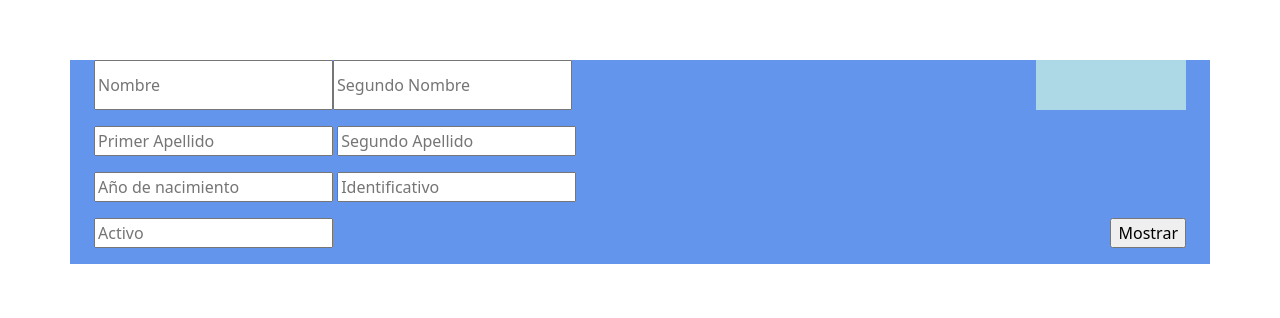
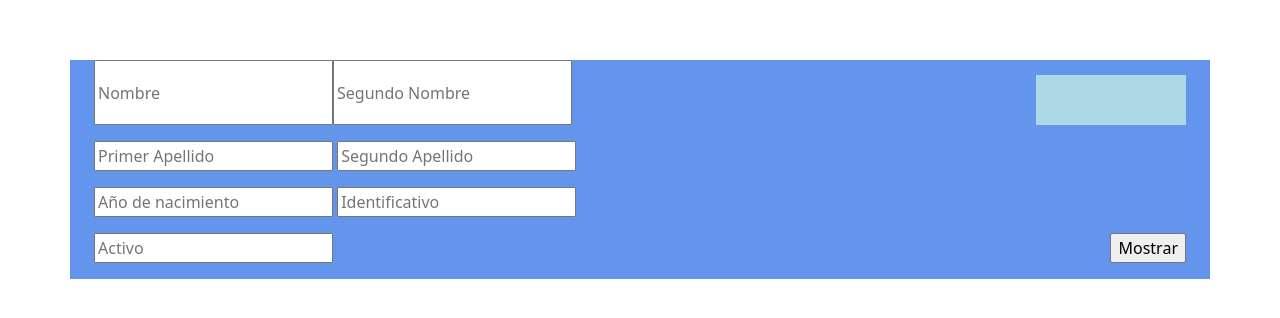
Before and after one commit to AnggeldDAV/EjerciciosTypeS2, a website: page EjerciciosTypeS2/index.html in a window 1280 px wide. Shown: the part 140-458 px from the top of the page. Drawn offline with nearby package versions, Linux system fonts and the light colour scheme.

Commit message:
modificacion index

```diff
--- a/EjerciciosTypeS2/index.html
+++ b/EjerciciosTypeS2/index.html
@@ -12,7 +12,7 @@
         <div class="container d-flex mb-3">
             <input id="nombre" type="text" placeholder="Nombre"/>
             <input id="nombreIntermedio" type="text" placeholder="Segundo Nombre"/>
-            <div id="valid" class="ms-auto bd-highlight"style="background-color:lightblue; height:50px; width:150px;"></div>
+            <div id="valid" class="ms-auto bd-highlight"style="background-color:lightblue;margin-top:15px; height:50px; width:150px;"></div>
         </div>
         <div class="container">
             <input id="apellido1" class="mb-3" type="text" placeholder="Primer Apellido"/>
```
